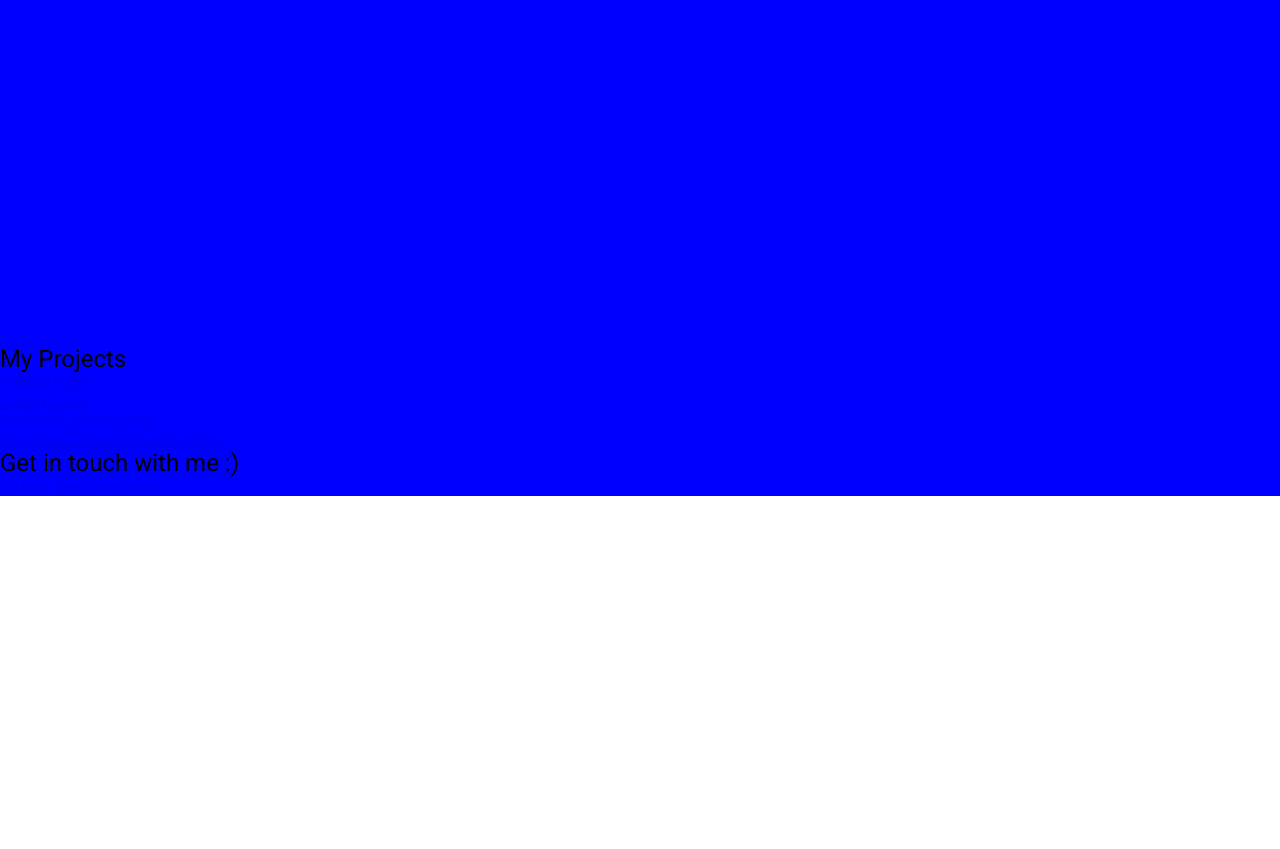
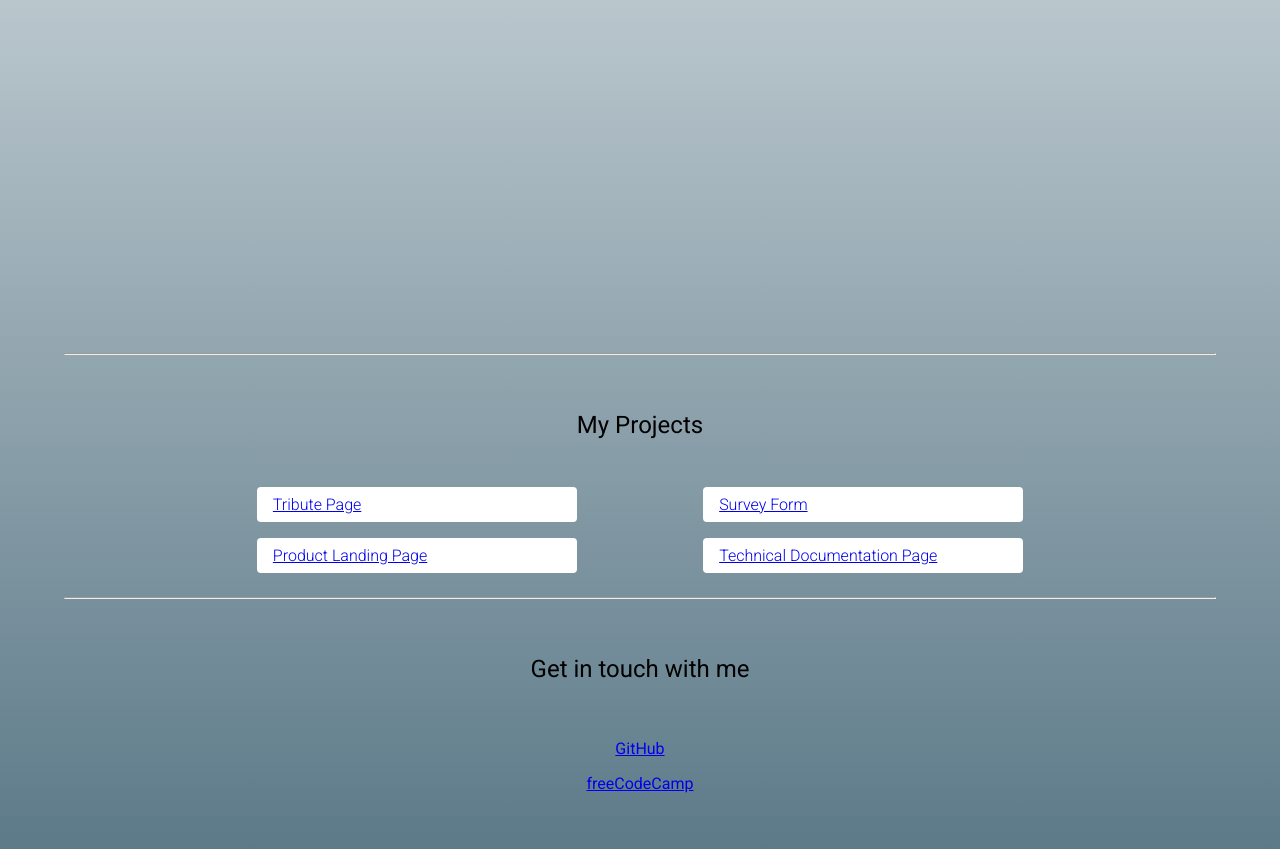
Before and after one commit to naznsan/FCC-Personal-Portfolio, a plain HTML site: page index.html in a window 1280 px wide. Shown: the part 503-1352 px from the top of the page. Before the commit the page ends 999 px from the top, so only its background shows below. Drawn offline with Linux system fonts and the light colour scheme.

Commit message:
All tests passed on fcc

```diff
--- a/index.html
+++ b/index.html
@@ -22,35 +22,39 @@
             <p id="welcome-subtitle">Welcome to my freeCodeCamp portfolio</p>
         </section>
 
+        <hr>
+
         <section id="projects">
             <h2>My Projects</h2>
-            <a href="https://naznsan.github.io/FCC-Tribute-Page/">
+            <a id="project-tribute-page" href="https://naznsan.github.io/FCC-Tribute-Page/">
                 <div class="project-tile">
                     <header>Tribute Page</header>
                 </div>
             </a>
 
-            <a href="https://naznsan.github.io/FCC-Survey-Form/">
+            <a id="project-survey-form" href="https://naznsan.github.io/FCC-Survey-Form/">
                 <div class="project-tile">
                     <header>Survey Form</header>
                 </div>
             </a>
 
-            <a href="https://naznsan.github.io/FCC-Product-Landing-Page/">
+            <a id="project-landing-page" href="https://naznsan.github.io/FCC-Product-Landing-Page/">
                 <div class="project-tile">
                     <header>Product Landing Page</header>
                 </div>
             </a>
 
-            <a href="https://naznsan.github.io/FCC-Technical-Documentation-Page/">
+            <a id="project-documentation-page" href="https://naznsan.github.io/FCC-Technical-Documentation-Page/">
                 <div class="project-tile">
                     <header>Technical Documentation Page</header>
                 </div>
             </a>
         </section>
 
+        <hr>
+
         <section id="contacts-section">
-            <h2>Get in touch with me :)</h2>
+            <h2>Get in touch with me</h2>
             <a id="profile-link" target="_blank" href="https://github.com/naznsan">GitHub</a>
             <a href="https://www.freecodecamp.org/naznsan">freeCodeCamp</a>
 
--- a/style.css
+++ b/style.css
@@ -33,7 +33,7 @@ nav {
     align-items: center;
     position: fixed;
     z-index: 1;
-    background-color: red;
+    background-color: #d4e4bc;
 }
 
 nav a {
@@ -41,12 +41,114 @@ nav a {
     font-family: 'Roboto Condensed', sans-serif;
 }
 
+hr {
+    width: 90%;
+}
+
 main {
     padding-top: 3em;
-    background-color: blue;
+    background-color: #96acb7;
+    background-image: linear-gradient(
+        180deg,
+        hsl(200, 19%, 95%),
+        hsl(200, 19%, 45%)
+    );
 }
 
 #welcome-section {
     height: 100vh;
-    padding-top: 3em;
+    display: flex;
+    flex-direction: column;
+    align-items: center;
+    justify-content: center;
 }
+
+#welcome-section h1 {
+    font-weight: 900;
+    font-size: 2em;
+}
+
+#welcome-section p {
+    font-weight: 300;
+}
+
+#projects {
+    display: flex;
+    flex-direction: column;
+    align-items: center;
+}
+
+h2 {
+    margin: 2em 0;
+    font-size: 1.5em;
+}
+
+.project-tile {
+    background-color: white;
+    width: 15em;
+    border-radius: 0.25em;
+    margin-bottom: 1em;
+    padding: 0.5em 1em;
+    font-weight: 300;
+}
+
+#contacts-section {
+    display: flex;
+    flex-direction: column;
+    align-items: center;
+    padding-bottom: 3em;
+}
+
+#contacts-section a {
+    margin: 0.5em 0;
+}
+
+@media only screen and (min-width: 900px) {
+    main {
+        display: flex;
+        flex-direction: column;
+        align-items: center;
+    }
+
+    #welcome-section h1 {
+        font-size: 4em;
+    }
+
+    #welcome-subtitle {
+        font-size: 1.5em;
+    }
+
+    #projects h2 {
+        grid-area: title;
+    }
+
+    .project-tile {
+        width: 20em;
+    }
+
+    #project-tribute-page {
+        grid-area: project1;
+    }
+
+    #project-survey-form {
+        grid-area: project2;
+    }
+
+    #project-landing-page {
+        grid-area: project3;
+    }
+
+    #project-documentation-page {
+        grid-area: project4;
+    }
+
+    #projects {
+        margin: 0 auto;
+        display: grid;
+        grid-template-areas:
+            ".          title   ."
+            "project1   .       project2"
+            ".          .       ."
+            "project3   .       project4";
+    }
+}
```
